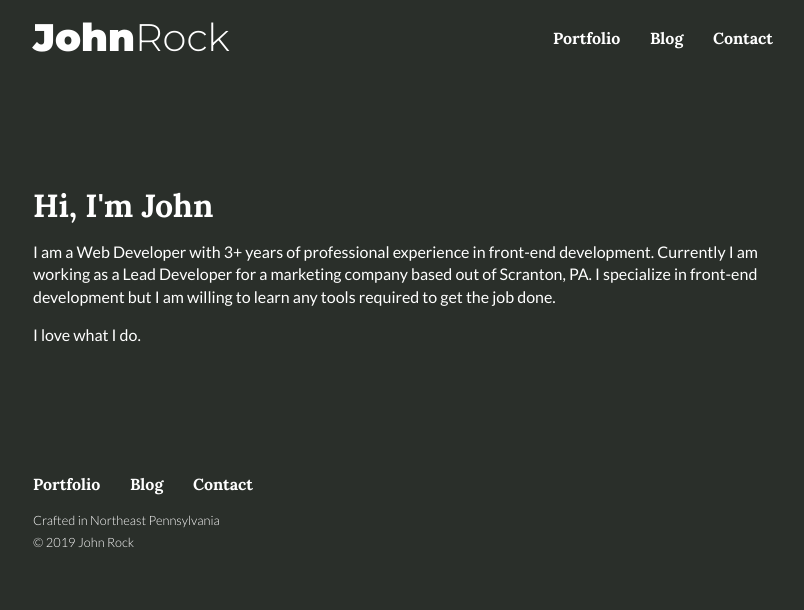
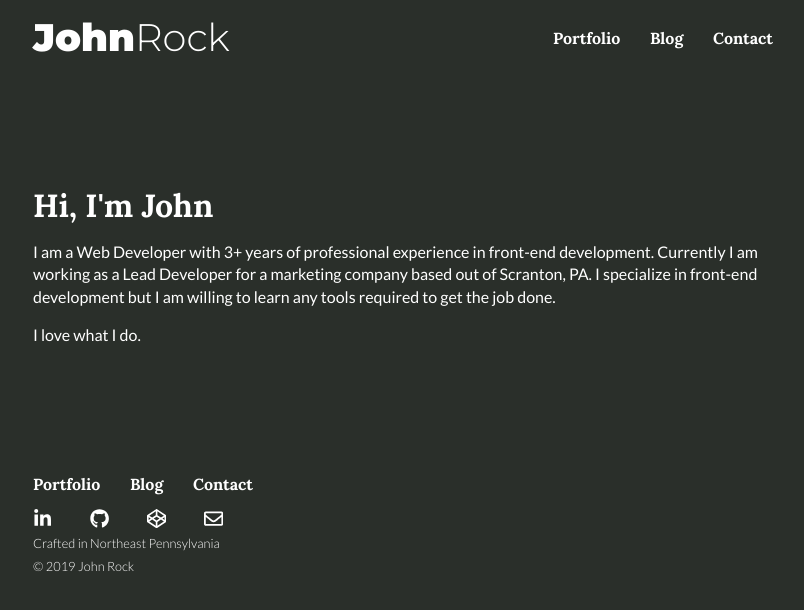
Before and after one commit to john-rock/johnrockv3, a Gatsby site: page / in a window 1280 px wide. Shown: the whole page, without its empty margins (237-1041 px from the left). Built offline with nearby package versions, Linux system fonts and the light colour scheme; Gatsby itself is replaced by a stand-in of ours.

Commit message:
add social media buttons

```diff
--- a/src/components/layout.js
+++ b/src/components/layout.js
@@ -9,6 +9,7 @@ import React from "react"
 import PropTypes from "prop-types"
 import { useStaticQuery, graphql } from "gatsby"
 
+import { FaLinkedinIn, FaGithub, FaCodepen, FaRegEnvelope } from "react-icons/fa";
 import Header from "./header"
 import MainNav from "./mainNav"
 import "./layout.css"
@@ -32,6 +33,12 @@ const Layout = ({ children }) => {
           <main className="page-content">{children}</main>
           <footer className="site-foot">
           <MainNav />
+          <div className="bottom-social">
+            <a href="https://www.linkedin.com/in/john-rock/" target="_blank"><FaLinkedinIn /></a>
+            <a href="https://github.com/john-rock" target="_blank"><FaGithub /></a>
+            <a href="/https://codepen.io/Jrock2394" target="_blank"><FaCodepen /></a>
+            <a href="mailto:johnmrock.jr@gmail.com" target="_blank"><FaRegEnvelope /></a>
+          </div>
             <p>Crafted in Northeast Pennsylvania</p>
             <p>© {new Date().getFullYear()} John Rock</p>
           </footer>
--- a/src/components/parts/footer.css
+++ b/src/components/parts/footer.css
@@ -7,3 +7,17 @@
     font-weight: var(--font-light);
     font-size: .8rem;
 }
+
+.bottom-social{
+    display: flex;
+    justify-content: space-between;
+    max-width: 190px;
+    width:100%;
+    margin-top:1rem;
+}
+
+.bottom-social a{
+    color:#fff;
+    text-decoration: none;
+    font-size:1.2rem;
+}
```
Also changed, not shown: package.json (+6 -1 lines), 1 other file.
